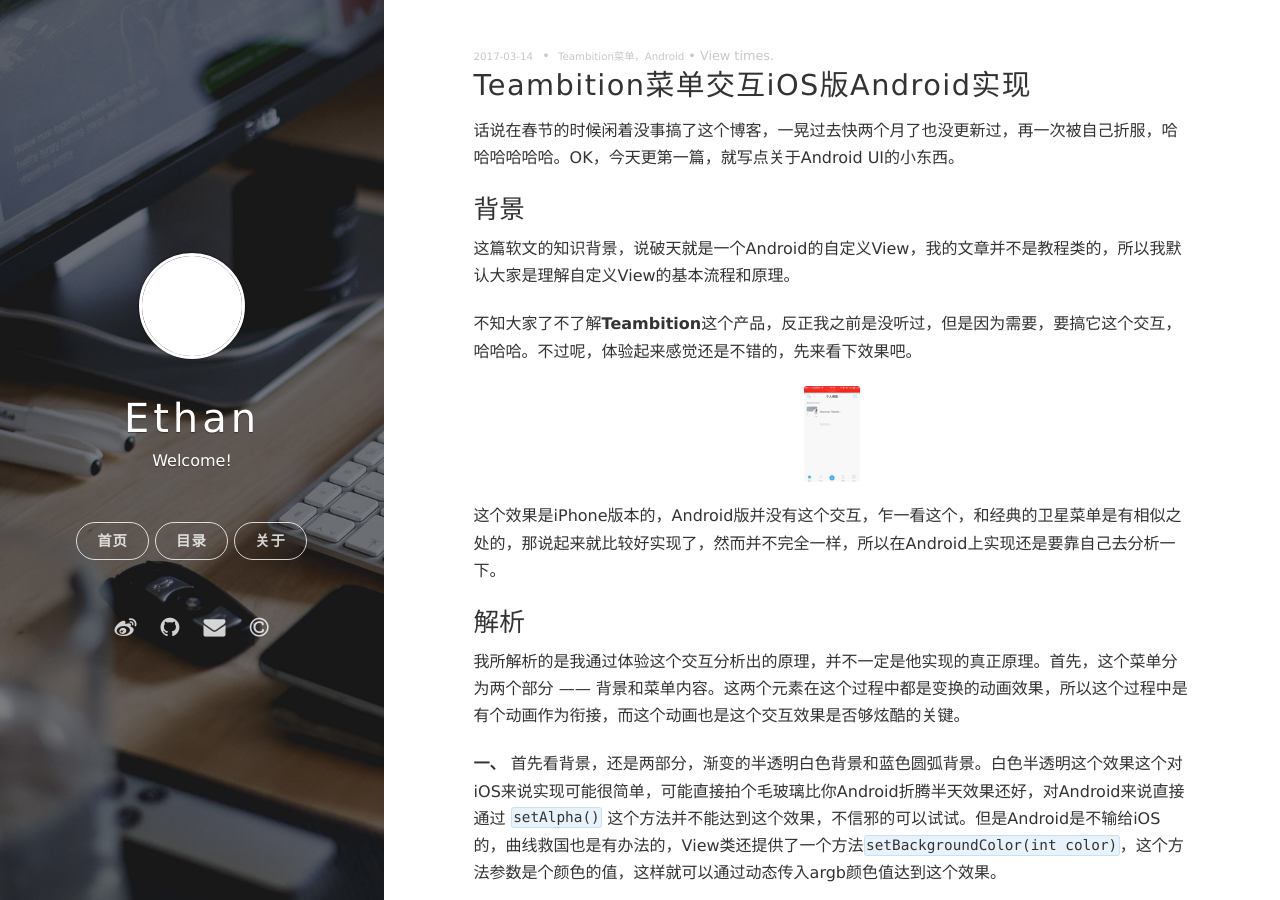
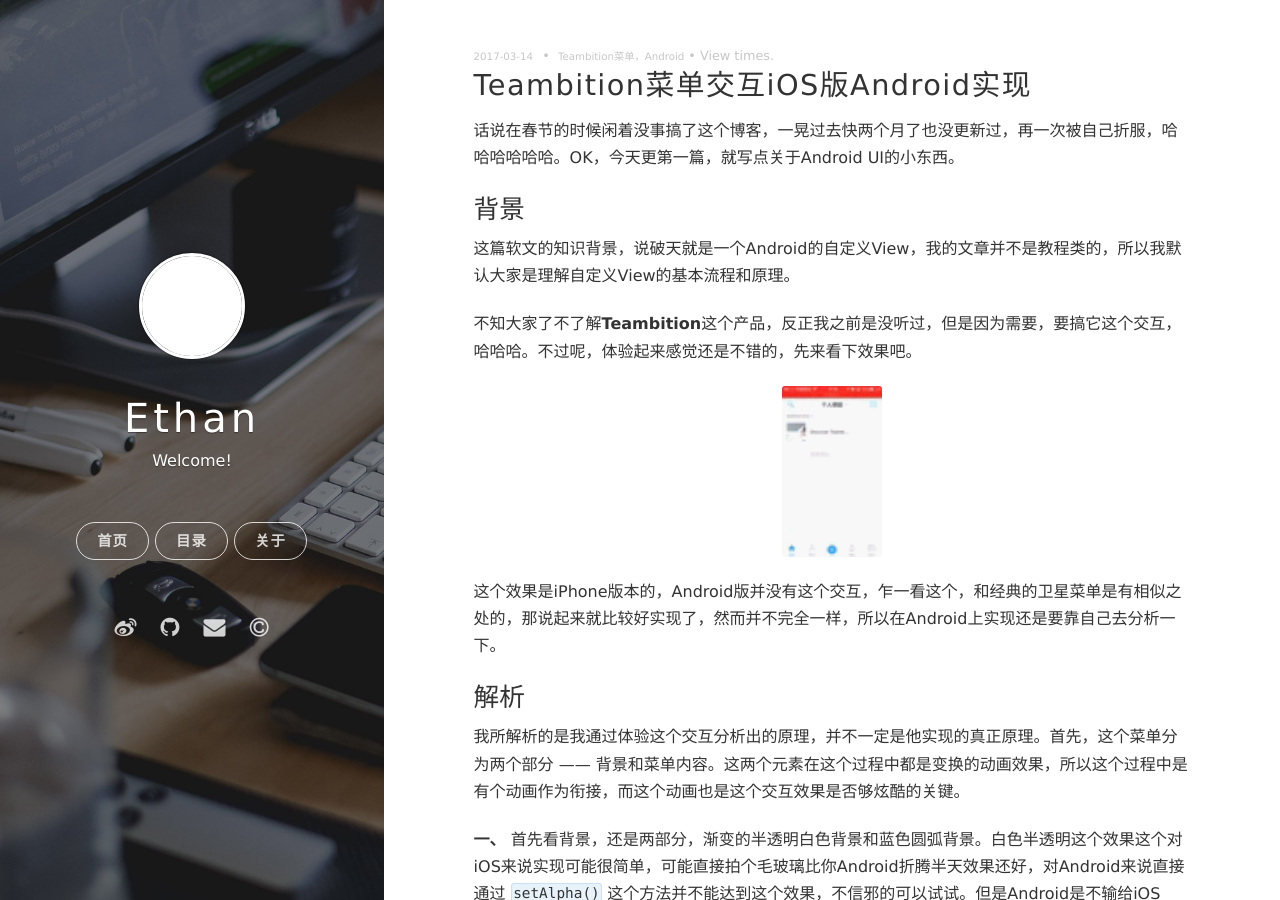
Before and after one commit to Ethan-9606/Ethan-9606.github.io, a Jekyll site: the page built from _posts/2017-03-14-Teambition首页菜单剖析.md, in a window 1280 px wide and 900 px high. Built offline with Jekyll 4.4.1, drawn with Linux system fonts in a browser that asks for light colours; nearby versions of some CDN libraries; comment, search, counter and statistics services are not loaded.

Commit message:
first blog

```diff
--- a/_posts/2017-03-14-Teambition首页菜单剖析.md
+++ b/_posts/2017-03-14-Teambition首页菜单剖析.md
@@ -17,7 +17,7 @@ redirect_from:
 
 不知大家了不了解**Teambition**这个产品，反正我之前是没听过，但是因为需要，要搞它这个交互，哈哈哈。不过呢，体验起来感觉还是不错的，先来看下效果吧。
 
-![](/assets/postimage/3-14-effect.gif)
+![](/assets/postimage/3-14-effect.gif){:width="100"}
 
 这个效果是iPhone版本的，Android版并没有这个交互，乍一看这个，和经典的卫星菜单是有相似之处的，那说起来就比较好实现了，然而并不完全一样，所以在Android上实现还是要靠自己去分析一下。
 
```
